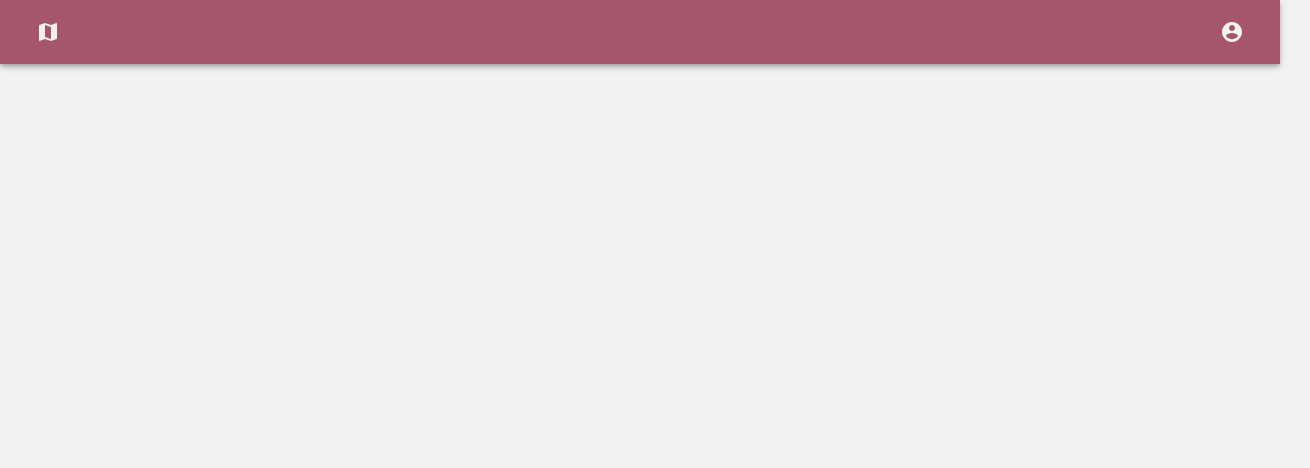
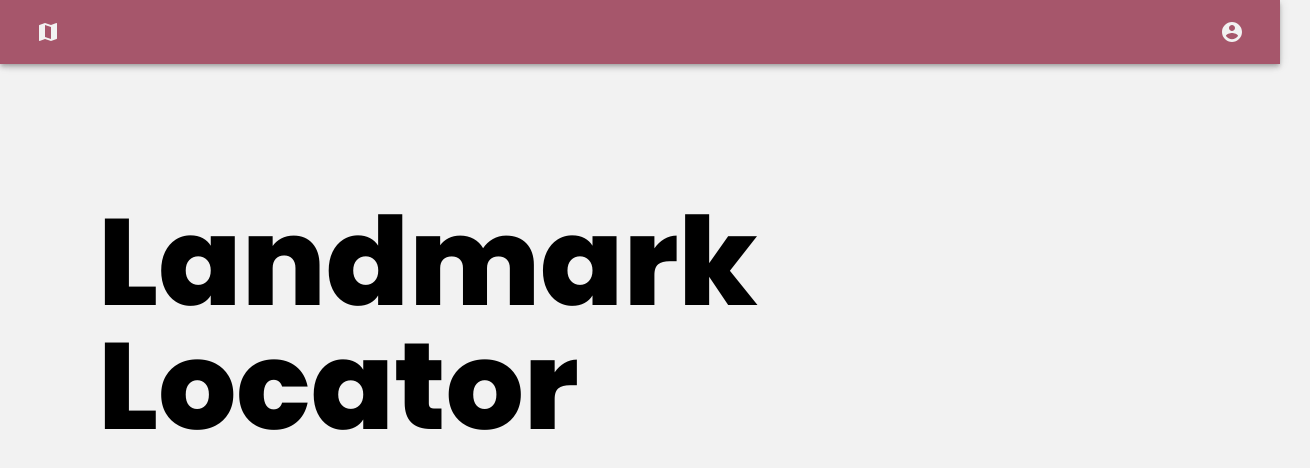
Before and after one commit to starbvuks/landmark-locator, a React (Create React App) app in the folder v1/landmark-loc/: page / in a window 1280 px wide. Shown: the top 468 px of the page, 1310 px wide, since content can reach past the window. Built offline with nearby package versions, Linux system fonts and the light colour scheme.

Commit message:
head-text

```diff
--- a/v1/landmark-loc/package.json
+++ b/v1/landmark-loc/package.json
@@ -3,12 +3,15 @@
   "version": "0.1.0",
   "private": true,
   "dependencies": {
+    "@material-ui/core": "^4.12.2",
+    "@material-ui/icons": "^4.11.2",
     "@testing-library/jest-dom": "^5.14.1",
     "@testing-library/react": "^11.2.7",
     "@testing-library/user-event": "^12.8.3",
     "react": "^17.0.2",
     "react-dom": "^17.0.2",
     "react-scripts": "4.0.3",
+    "styled-components": "^5.3.0",
     "web-vitals": "^1.1.2"
   },
   "scripts": {
--- a/v1/landmark-loc/src/App.js
+++ b/v1/landmark-loc/src/App.js
@@ -1,11 +1,12 @@
 import "./App.css";
 import Navbar from "./components/Navbar/Navbar";
+import Home from "./components/Home/Home";
 
 function App() {
   return (
     <div className="App">
       <Navbar />
-      <h1>Hey</h1>
+      <Home />
     </div>
   );
 }
--- /dev/null
+++ b/v1/landmark-loc/src/components/Home/Home.jsx
@@ -0,0 +1,31 @@
+import React from "react";
+import styled from "styled-components";
+
+const Home = () => {
+  return (
+    <Main>
+      <Text>Landmark</Text>
+      <Text>Locator</Text>
+    </Main>
+  );
+};
+
+export default Home;
+
+const Main = styled.div`
+  display: flex;
+  flex-direction: column;
+  align-content: flex-start;
+  justify-content: left;
+  margin: 25vh 0 0 10vw;
+  padding: 0;
+  font-size: 46pt;
+  text-align: left;
+`;
+
+const Text = styled.h1`
+  padding: 0;
+  margin: -30px;
+  font-family: Poppins;
+  font-weight: 800;
+`;
```
Also changed, not shown: 1 other file (tests, documents, lock files or other folders).
